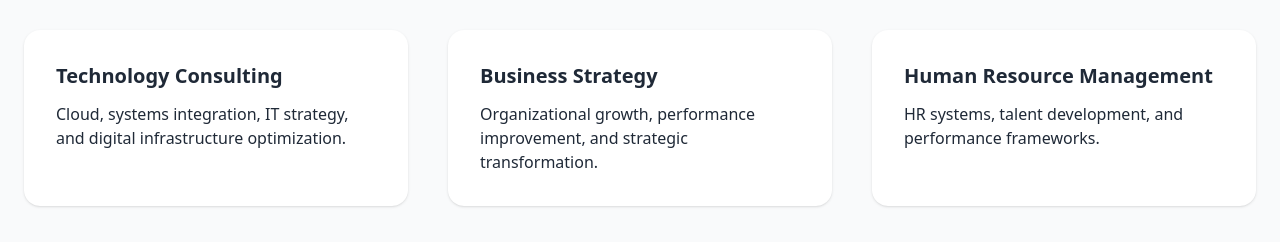
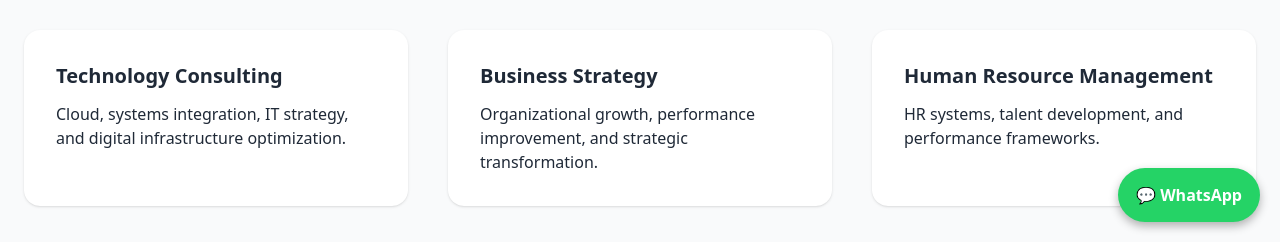
Before and after one commit to siraaj8877/nexflussion, a plain HTML site: page index.html in a window 1280 px wide. Shown: the part 558-800 px from the top of the page. Drawn offline with nearby package versions, Linux system fonts and the light colour scheme.

Commit message:
Update index.html

```diff
--- a/index.html
+++ b/index.html
@@ -6,7 +6,23 @@
   <title>Nexflussion | Consulting Firm</title>
   <script src="https://cdn.tailwindcss.com"></script>
 </head>
-<body class="bg-gray-50 text-gray-800">
+<a href="https://wa.me/252634422097"
+   target="_blank"
+   style="
+   position: fixed;
+   bottom: 20px;
+   right: 20px;
+   background-color: #25D366;
+   color: white;
+   padding: 15px 18px;
+   border-radius: 50px;
+   font-weight: bold;
+   text-decoration: none;
+   box-shadow: 0 4px 10px rgba(0,0,0,0.3);
+   z-index: 999;">
+   💬 WhatsApp
+</a>
+  <body class="bg-gray-50 text-gray-800">
 
 <!-- NAVBAR -->
 <header class="bg-white shadow sticky top-0 z-50">
```
